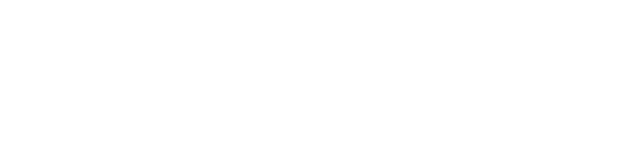
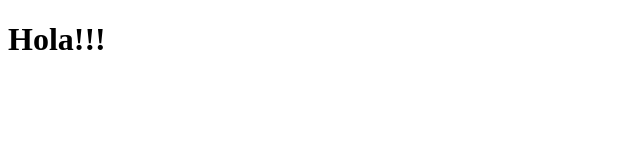
Before and after one commit to cinbach/yoprogramo, a plain HTML site: page index.html in a window 1280 px wide. Shown: the whole page, without its empty margins (0-640 px from the left). Drawn offline with Linux system fonts and the light colour scheme.

Commit message:
agrego un h1

```diff
--- a/index.html
+++ b/index.html
@@ -3,5 +3,10 @@
     <head>
         <meta charset="UFT-8">
         <meta http-equiv_="X-UA-Compatible" content="IE=edge">
+        <meta name="viewport" content="width=device-width, initial-scale=1.0">
+        <title>Hola grupo 15</title>
     </head>
+    <body>
+        <h1>Hola!!!</h1>
+    </body>
 </html>
```
